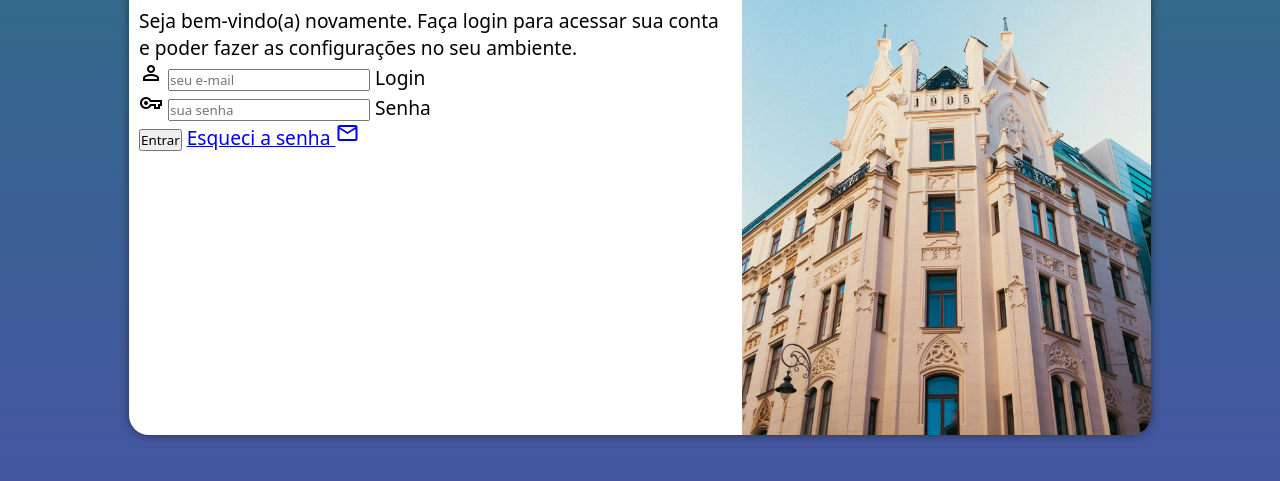
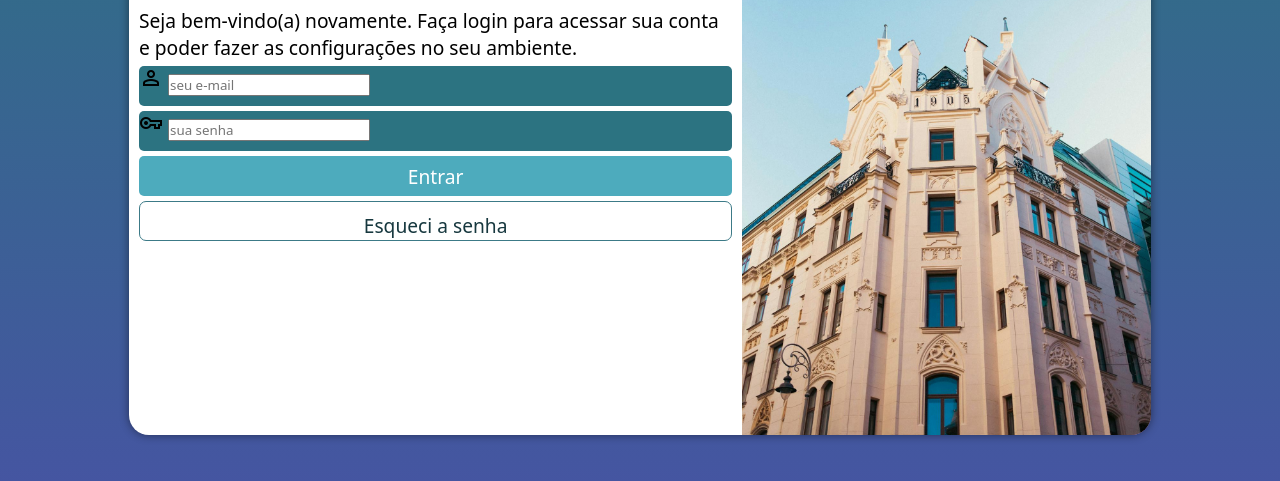
Before and after one commit to keisydev/projeto-login, a plain HTML site: page index.html in a window 1280 px wide. Shown: the part 215-696 px from the top of the page. Drawn offline with nearby package versions, Linux system fonts and the light colour scheme.

Commit message:
formatação do formulário

```diff
--- a/estilos/style.css
+++ b/estilos/style.css
@@ -58,3 +58,54 @@ div#formulario > h1 {
 div#formulario {
     font-size: 0.8em;
 }
+
+div.campo > label {
+    display: none;
+}
+
+form > div.campo{
+    background-color: #2c7381;
+    height: 40px;
+    border-radius: 5px;
+    margin: 5px 0px;
+
+}
+
+form > input[type=submit] {
+    display: block;
+    font-size: 1em;
+    width: 100%;
+    height: 40px;
+    background-color: #4dabbd;
+    color: white;
+    border: none;
+    border-radius: 5px;
+}
+
+form > input[type=submit]:hover {
+    background-color: #286b76;
+    cursor: pointer;
+}
+
+form > a.botao {
+    display: block;
+    text-align: center;
+    font-size: 1em;
+    width: 100%;
+    height: 40px;
+    padding: 10px;
+    margin-top: 5px;
+    background-color:  white ;
+    color: #17383f;
+    border: 1px solid  #3c7a87;
+    border-radius: 7px;
+    text-decoration: none;
+}
+
+form > a.botao:hover {
+    background-color: #2c7381;
+}
+
+form > a.botao > i {
+    font-size: 0.8em;
+}
--- a/index.html
+++ b/index.html
@@ -29,7 +29,7 @@
                         <label for="isenha">Senha</label>
                     </div>
                     <input type="submit" value="Entrar">
-                    <a href="esqueci.html">Esqueci a senha <span class="material-symbols-outlined">mail</span></a>
+                    <a href="esqueci.html" class="botao">Esqueci a senha</a>
 
                 </form>
             </div>
```
